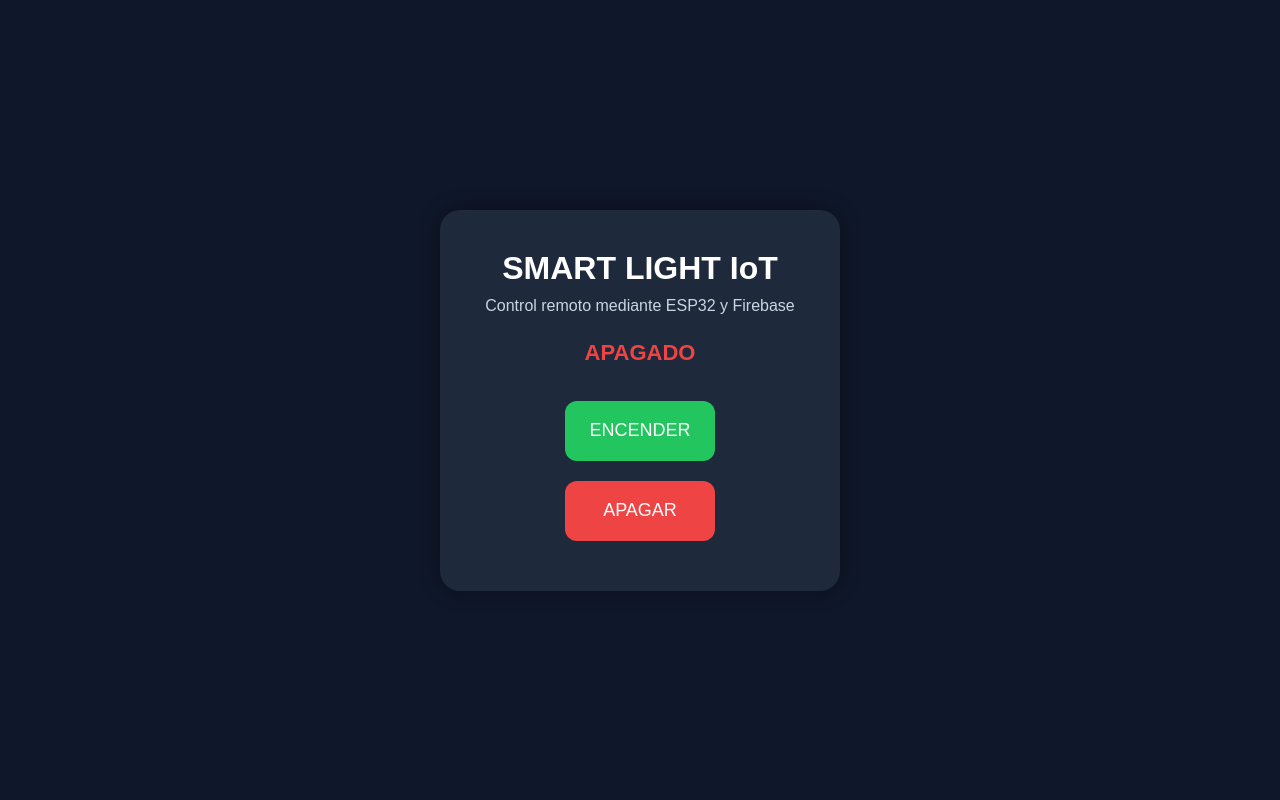
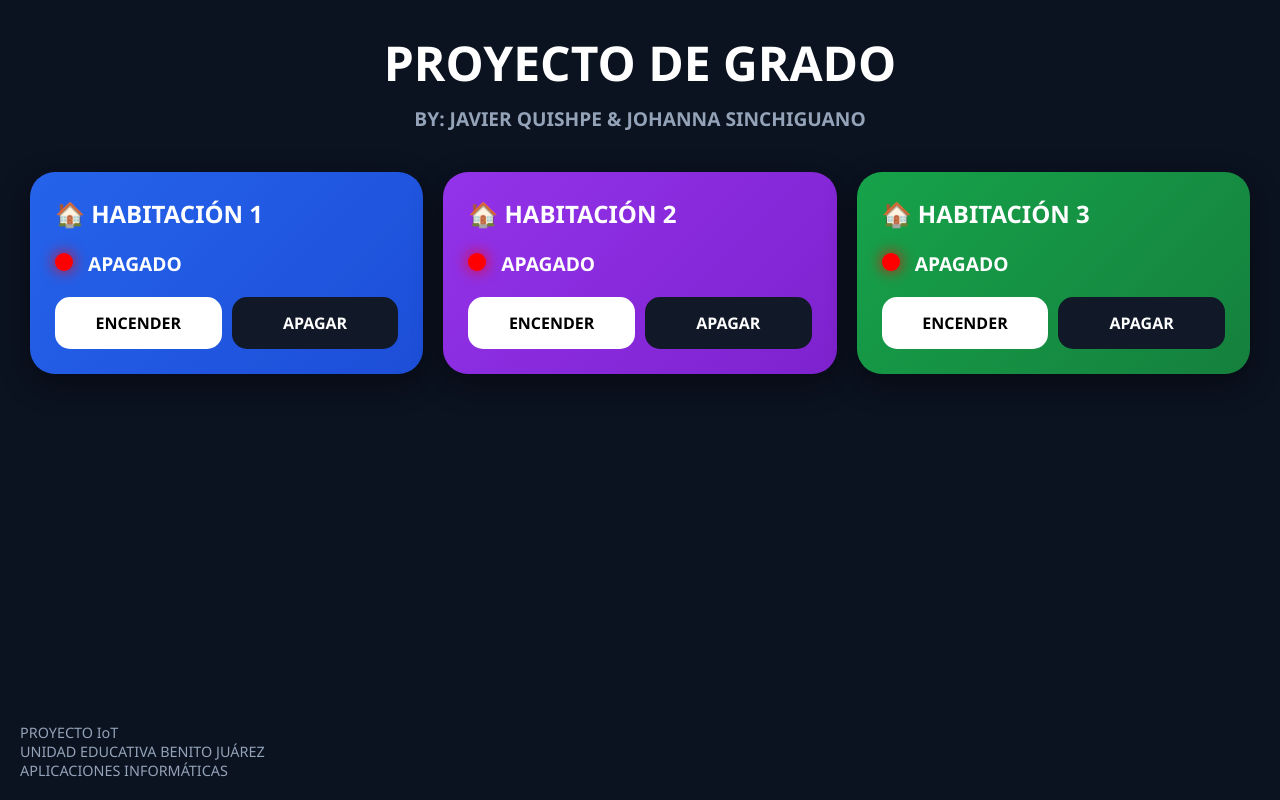
Before and after one commit to Chavy05/control-iluminacion, a plain HTML site: page index.html in a window 1280 px wide. Drawn offline with Linux system fonts and the light colour scheme; no server answers.

Commit message:
Add files via upload

```diff
--- a/index.html
+++ b/index.html
@@ -1,11 +1,10 @@
 <!DOCTYPE html>
 <html lang="es">
-
 <head>
 <meta charset="UTF-8">
 <meta name="viewport" content="width=device-width, initial-scale=1.0">
 
-<title>SMART LIGHT IoT</title>
+<title>PROYECTO DE GRADO</title>
 
 <style>
 
@@ -13,68 +12,116 @@
 margin:0;
 padding:0;
 box-sizing:border-box;
-    font-family:Arial, sans-serif;
+font-family:'Segoe UI',sans-serif;
 }
 
 body{
-    background:#0f172a;
-    display:flex;
-    justify-content:center;
-    align-items:center;
-    height:100vh;
+background:#0B1220;
+color:white;
+min-height:100vh;
+padding:30px;
 }
 
-.container{
-    width:400px;
-    background:#1e293b;
-    padding:40px;
-    border-radius:20px;
+header{
 text-align:center;
-    box-shadow:0 0 20px rgba(0,0,0,0.4);
+margin-bottom:40px;
 }
 
-h1{
-    color:white;
-    margin-bottom:10px;
+header h1{
+font-size:3rem;
 }
 
-p{
-    color:#cbd5e1;
-    margin-bottom:25px;
+header h2{
+margin-top:10px;
+font-size:1.2rem;
+color:#94A3B8;
+}
+
+.grid{
+display:grid;
+grid-template-columns:repeat(auto-fit,minmax(300px,1fr));
+gap:20px;
+}
+
+.card{
+padding:25px;
+border-radius:25px;
+box-shadow:0 10px 30px rgba(0,0,0,.4);
+transition:0.4s;
+}
+
+.card:hover{
+transform:translateY(-10px);
+}
+
+.h1{
+background:linear-gradient(135deg,#2563EB,#1D4ED8);
+}
+
+.h2{
+background:linear-gradient(135deg,#9333EA,#7E22CE);
+}
+
+.h3{
+background:linear-gradient(135deg,#16A34A,#15803D);
 }
 
 .estado{
-    font-size:22px;
+margin:20px 0;
+font-size:1.2rem;
 font-weight:bold;
-    margin-bottom:25px;
+}
+
+.led{
+width:18px;
+height:18px;
+border-radius:50%;
+display:inline-block;
+background:red;
+box-shadow:0 0 15px red;
+margin-right:10px;
 }
 
 .encendido{
-    color:#22c55e;
+background:#00ff88 !important;
+box-shadow:0 0 25px #00ff88 !important;
 }
 
-.apagado{
-    color:#ef4444;
+.botones{
+display:flex;
+gap:10px;
 }
 
 button{
-    width:150px;
-    height:60px;
+flex:1;
+padding:15px;
 border:none;
-    border-radius:12px;
-    font-size:18px;
+border-radius:15px;
+font-size:16px;
+font-weight:bold;
 cursor:pointer;
-    margin:10px;
+transition:.3s;
+}
+
+button:hover{
+transform:scale(1.05);
 }
 
 .btnOn{
-    background:#22c55e;
+background:white;
+}
+
+.btnOff{
+background:#111827;
 color:white;
 }
 
-.btnOff{
-    background:#ef4444;
-    color:white;
+footer{
+position:fixed;
+bottom:20px;
+left:20px;
+font-size:.9rem;
+color:#94A3B8;
 }
 
 </style>
@@ -82,25 +129,70 @@
 
 <body>
 
-<div class="container">
+<header>
+<h1>PROYECTO DE GRADO</h1>
+<h2>BY: JAVIER QUISHPE & JOHANNA SINCHIGUANO</h2>
+</header>
 
-    <h1>SMART LIGHT IoT</h1>
+<div class="grid">
 
-    <p>Control remoto mediante ESP32 y Firebase</p>
+<div class="card h1">
 
-    <div id="estado" class="estado apagado">
-        APAGADO
+<h2>🏠 HABITACIÓN 1</h2>
+
+<div class="estado">
+<span id="led1" class="led"></span>
+<span id="texto1">APAGADO</span>
 </div>
 
-    <button class="btnOn" onclick="encender()">
-        ENCENDER
-    </button>
-
-    <button class="btnOff" onclick="apagar()">
-        APAGAR
-    </button>
+<div class="botones">
+<button class="btnOn" onclick="control('foco1',1)">ENCENDER</button>
+<button class="btnOff" onclick="control('foco1',0)">APAGAR</button>
+</div>
 
 </div>
+
+<div class="card h2">
+
+<h2>🏠 HABITACIÓN 2</h2>
+
+<div class="estado">
+<span id="led2" class="led"></span>
+<span id="texto2">APAGADO</span>
+</div>
+
+<div class="botones">
+<button class="btnOn" onclick="control('foco2',1)">ENCENDER</button>
+<button class="btnOff" onclick="control('foco2',0)">APAGAR</button>
+</div>
+
+</div>
+
+<div class="card h3">
+
+<h2>🏠 HABITACIÓN 3</h2>
+
+<div class="estado">
+<span id="led3" class="led"></span>
+<span id="texto3">APAGADO</span>
+</div>
+
+<div class="botones">
+<button class="btnOn" onclick="control('foco3',1)">ENCENDER</button>
+<button class="btnOff" onclick="control('foco3',0)">APAGAR</button>
+</div>
+
+</div>
+
+</div>
+
+<footer>
+
+PROYECTO IoT<br>
+UNIDAD EDUCATIVA BENITO JUÁREZ<br>
+APLICACIONES INFORMÁTICAS
+
+</footer>
 
 <script type="module">
 
@@ -114,9 +206,6 @@
 }
 from "https://www.gstatic.com/firebasejs/12.14.0/firebase-database.js";
 
-
-
-
 const firebaseConfig = {
 
     apiKey: "AIzaSyDcHPhw7uY1ZfM50qBww-DiFIBoGcObOkU",
@@ -129,40 +218,35 @@
 
 };
 
-/* =========================== */
-
 const app = initializeApp(firebaseConfig);
-
 const db = getDatabase(app);
 
-const focoRef = ref(db,"foco");
-
-window.encender = function()
+window.control = function(foco,estado)
 {
-    set(focoRef,1);
+set(ref(db,foco),estado);
 }
 
-window.apagar = function()
+function actualizar(ruta,led,texto)
 {
-    set(focoRef,0);
-}
+onValue(ref(db,ruta),(snapshot)=>{
 
-onValue(focoRef,(snapshot)=>{
-
-    const valor = snapshot.val();
-
-    if(valor == 1)
+if(snapshot.val()==1)
 {
-        document.getElementById("estado").innerHTML="ENCENDIDO";
-        document.getElementById("estado").className="estado encendido";
+document.getElementById(led).classList.add("encendido");
+document.getElementById(texto).innerHTML="ENCENDIDO";
 }
 else
 {
-        document.getElementById("estado").innerHTML="APAGADO";
-        document.getElementById("estado").className="estado apagado";
+document.getElementById(led).classList.remove("encendido");
+document.getElementById(texto).innerHTML="APAGADO";
 }
 
 });
+}
+
+actualizar("foco1","led1","texto1");
+actualizar("foco2","led2","texto2");
+actualizar("foco3","led3","texto3");
 
 </script>
 
```
Lines whose indentation alone changed are shown as unchanged.
